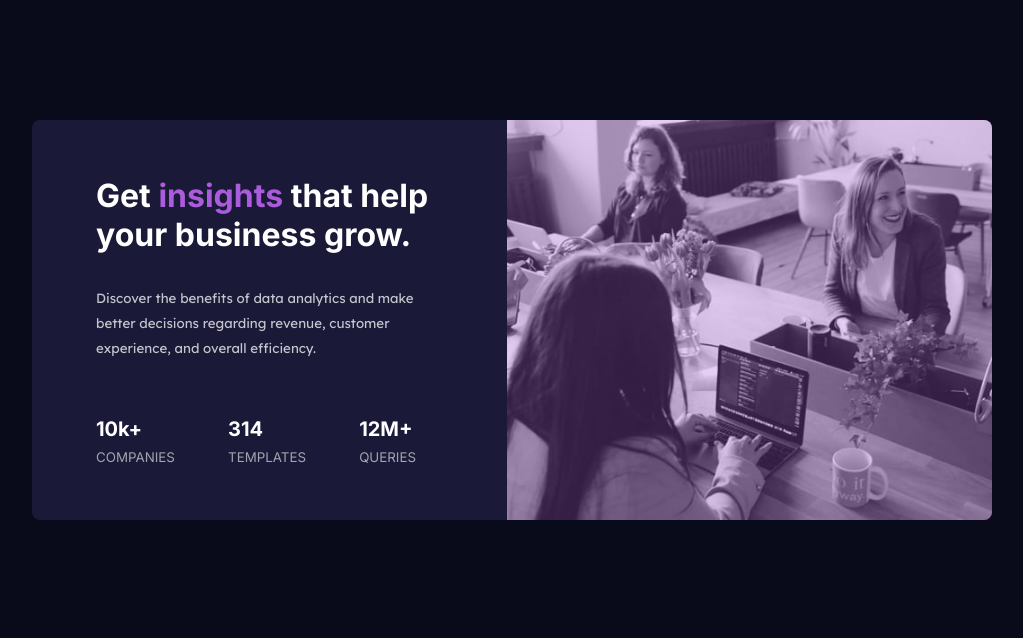
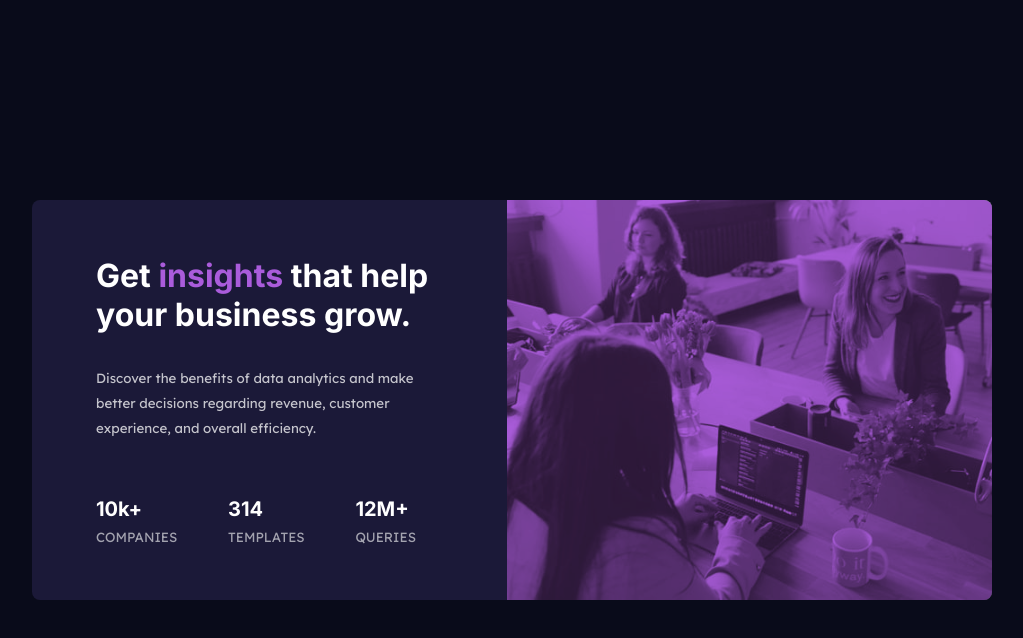
Before and after one commit to Lio-n/FM-stats-preview-card-component, a plain HTML site: page index.html in a window 1280 px wide. Shown: the whole page, without its empty margins (128-1151 px from the left). Drawn offline with Linux system fonts and the light colour scheme.

Commit message:
I improved several things

```diff
--- a/index.html
+++ b/index.html
@@ -21,23 +21,32 @@
     <title>Document</title>
   </head>
   <body>
-    <section class="cont-main-card">
+    <section role="main" class="cont-main-card">
       <!--First Part-->
       <figure class="cont-image-card">
-        <img src="./images/image-header-desktop.jpg" class="image-desk WxH" />
-        <img src="./images/image-header-mobile.jpg" class="image-mob WxH" />
-        <div class="image-layer"></div>
+        <img
+          src="./images/image-header-desktop.jpg"
+          alt=""
+          class="image-desk WxH"
+        />
+        <img
+          src="./images/image-header-mobile.jpg"
+          alt=""
+          class="image-mob WxH"
+        />
+        <div class="image-layer-0"></div>
+        <div class="image-layer-1"></div>
       </figure>
 
       <!--Second Part-->
       <div class="cont-descrip-card">
         <!--Second-0 Part-->
         <div class="cont-title">
-          <h2 class="title">
+          <h1 class="title">
             Get
             <span>insights</span>
             that help your business grow.
-          </h2>
+          </h1>
         </div>
 
         <!--Second-1 Part-->
--- a/style.css
+++ b/style.css
@@ -7,9 +7,13 @@ body {
   background-color: hsl(233, 47%, 7%);
   padding: 5rem 1.5rem;
 }
-@media (min-width: 29rem) {
+@media (min-width: 60rem) {
   body {
-    padding: 7.5rem 0;
+    display: flex;
+    flex-direction: column;
+    justify-content: center;
+    height: 100vh;
+    padding: 0;
   }
 }
 .cont-main-card {
@@ -45,6 +49,7 @@ body {
 .WxH {
   width: 100%;
   height: 100%;
+  object-fit: cover;
 }
 
 /*--Image-Desktop--*/
@@ -68,17 +73,24 @@ body {
     border-radius: 0 0.5rem 0.5rem 0;
   }
 }
-.image-layer {
+.image-layer-0,
+.image-layer-1 {
   border-radius: 0.5rem 0.5rem 0 0;
   position: absolute;
-  opacity: 0.3; /*opacity: 0.6;*/
   top: 0;
   width: 100%;
   height: 100%;
   background: hsl(277, 64%, 61%); /*hsl(277, 87%, 25%);*/
 }
+.image-layer-0 {
+  mix-blend-mode: multiply;
+}
+.image-layer-1 {
+  opacity: 0.25;
+}
 @media (min-width: 60rem) {
-  .image-layer {
+  .image-layer-0,
+  .image-layer-1 {
     border-radius: 0 0.5rem 0.5rem 0;
   }
 }
@@ -166,4 +178,6 @@ body {
 }
 .cont-stats span {
   color: hsla(0, 0%, 100%, 0.6);
+  font-family: "Lexend Deca", sans-serif;
+  text-transform: uppercase;
 }
```
Also changed, not shown: images/Screenshot-Desktop.png.
